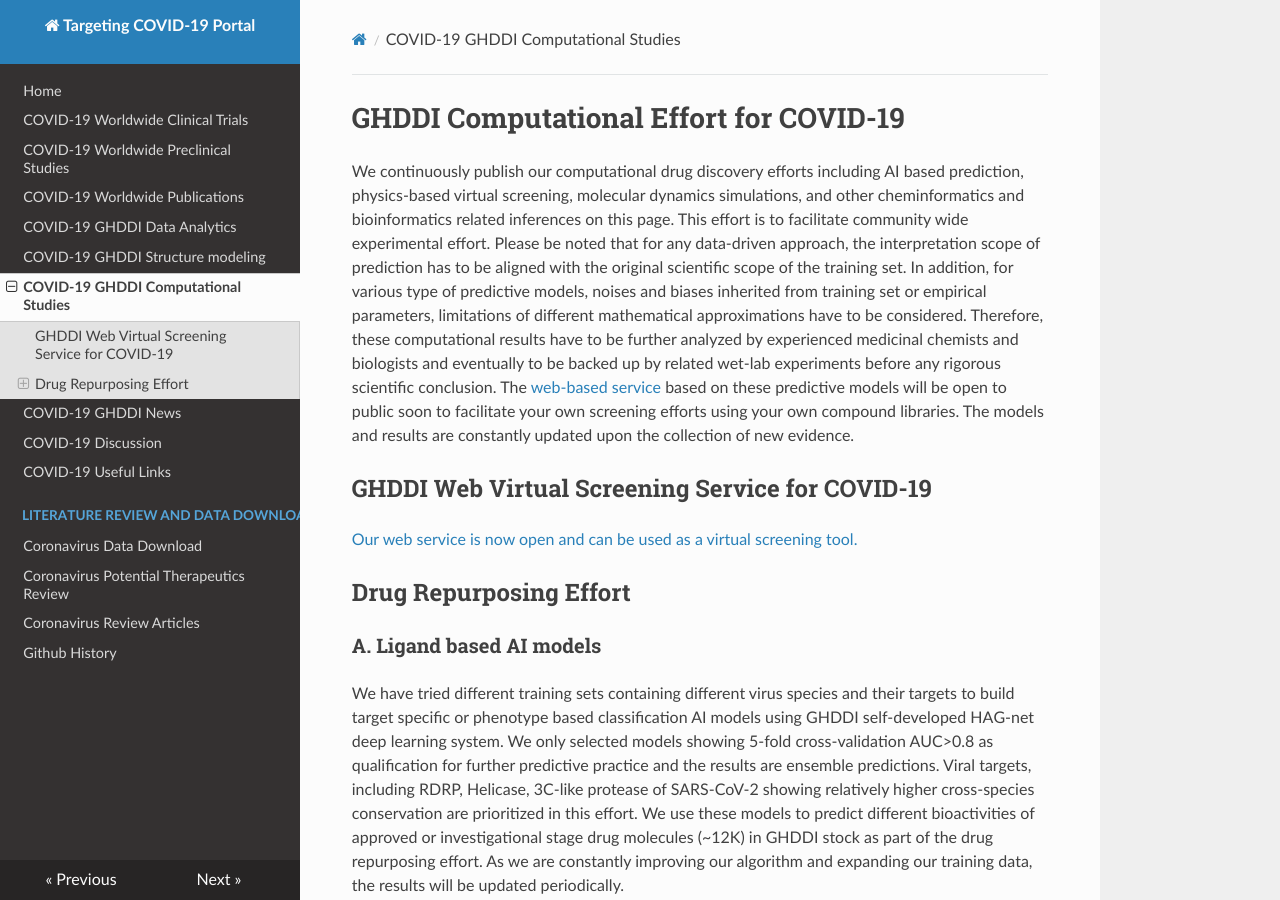
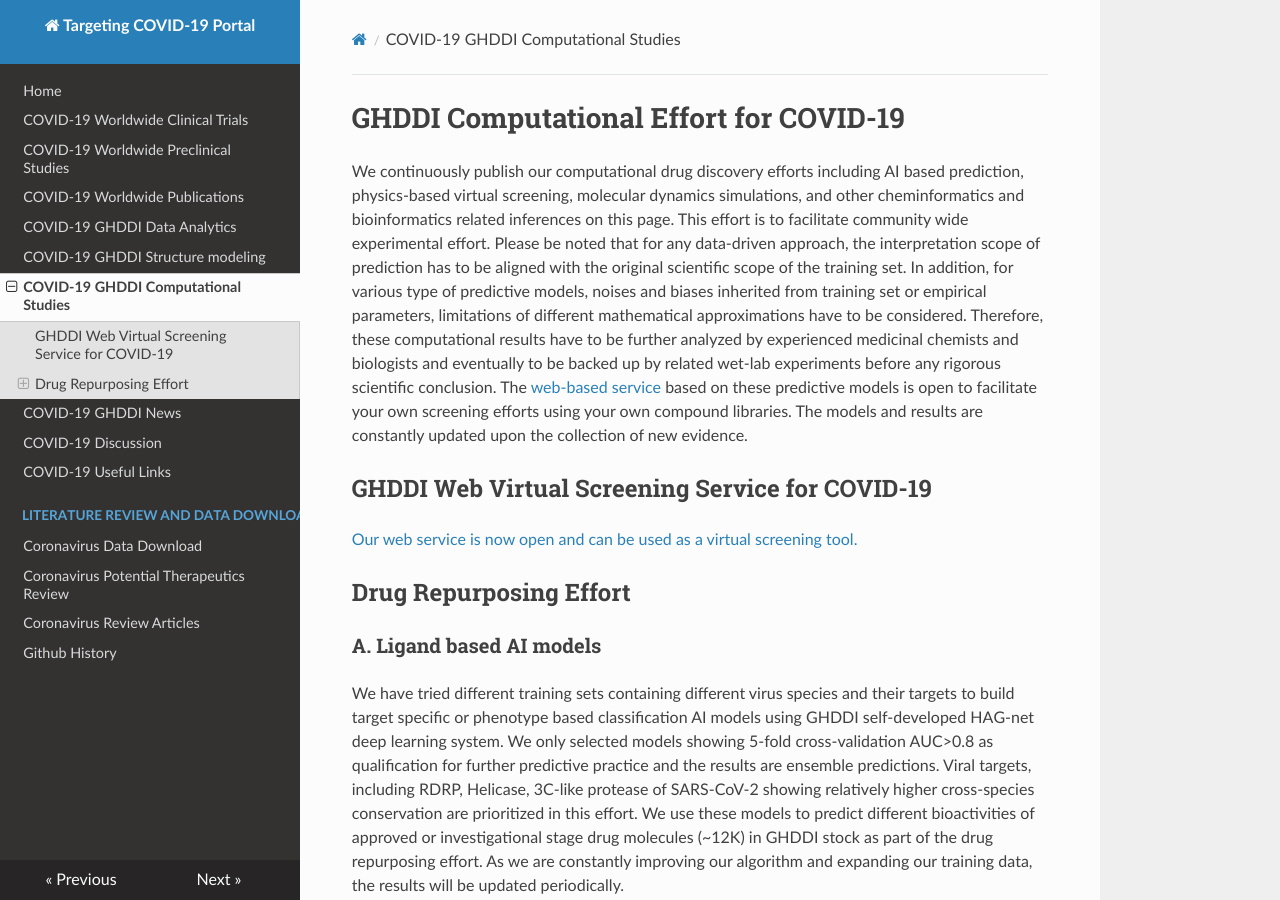
Before and after one commit to GHDDI-AILab/Targeting2019-nCoV, an MkDocs documentation site: the page built from docs/computational.md, in a window 1280 px wide and 900 px high. Built offline with MkDocs 1.6.1, drawn with Linux system fonts in a browser that asks for light colours; nearby versions of some CDN libraries.

Commit message:
Update computational.md

```diff
--- a/docs/computational.md
+++ b/docs/computational.md
@@ -1,6 +1,6 @@
 # GHDDI Computational Effort for COVID-19
 
-We continuously publish our computational drug discovery efforts including AI based prediction, physics-based virtual screening, molecular dynamics simulations, and other cheminformatics and bioinformatics related inferences on this page. This effort is to facilitate community wide experimental effort. Please be noted that for any data-driven approach, the interpretation scope of prediction has to be aligned with the original scientific scope of the training set. In addition, for various type of predictive models, noises and biases inherited from training set or empirical parameters, limitations of different mathematical approximations have to be considered. Therefore, these computational results have to be further analyzed by experienced medicinal chemists and biologists and eventually to be backed up by related wet-lab experiments before any rigorous scientific conclusion. The [web-based service](http://aidd.ghddi.org/covid19/) based on these predictive models will be open to public soon to facilitate your own screening efforts using your own compound libraries. The models and results are constantly updated upon the collection of new evidence.
+We continuously publish our computational drug discovery efforts including AI based prediction, physics-based virtual screening, molecular dynamics simulations, and other cheminformatics and bioinformatics related inferences on this page. This effort is to facilitate community wide experimental effort. Please be noted that for any data-driven approach, the interpretation scope of prediction has to be aligned with the original scientific scope of the training set. In addition, for various type of predictive models, noises and biases inherited from training set or empirical parameters, limitations of different mathematical approximations have to be considered. Therefore, these computational results have to be further analyzed by experienced medicinal chemists and biologists and eventually to be backed up by related wet-lab experiments before any rigorous scientific conclusion. The [web-based service](http://aidd.ghddi.org/covid19/) based on these predictive models is open to facilitate your own screening efforts using your own compound libraries. The models and results are constantly updated upon the collection of new evidence.
 
 ## GHDDI Web Virtual Screening Service for COVID-19
 
```
